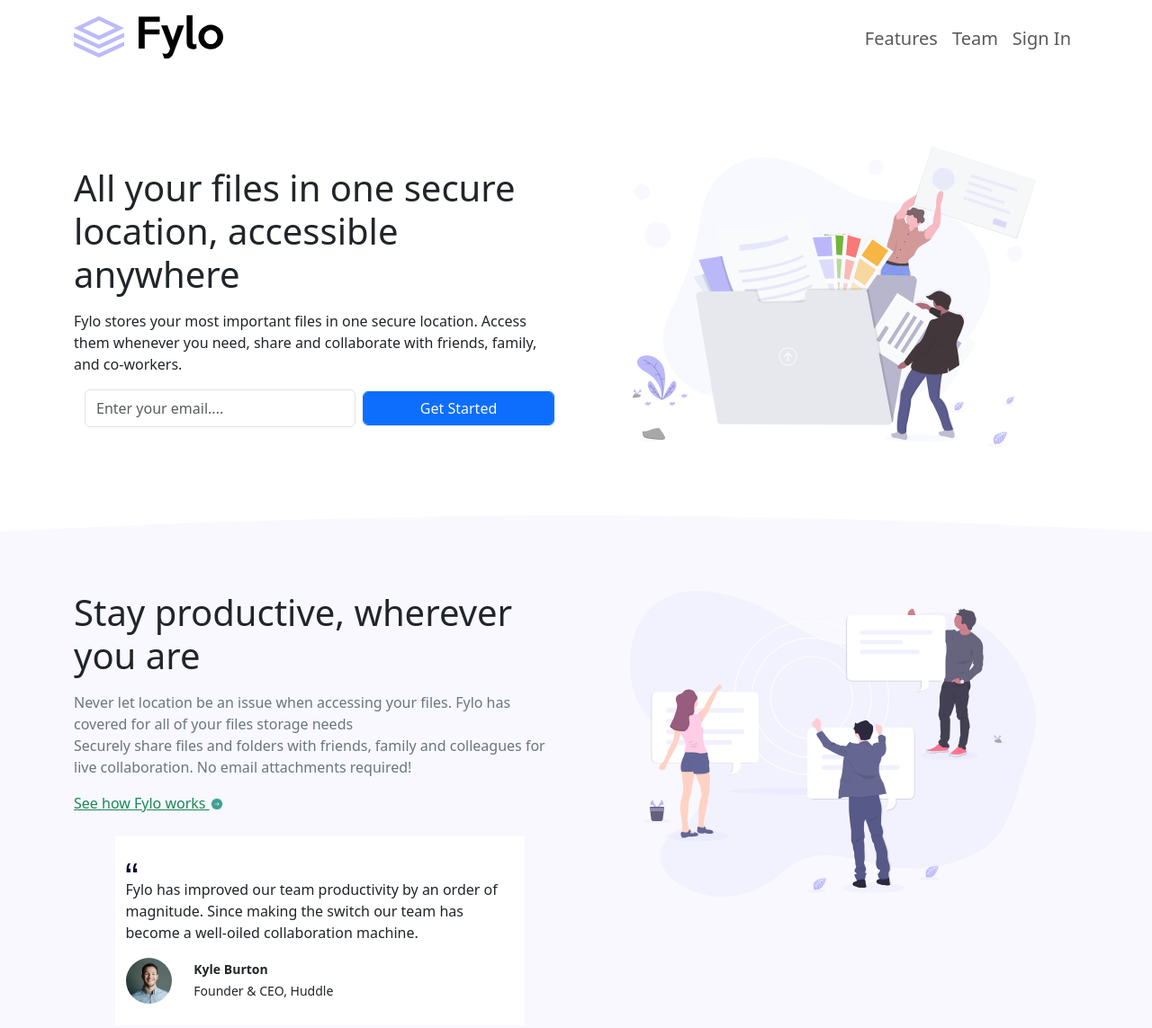
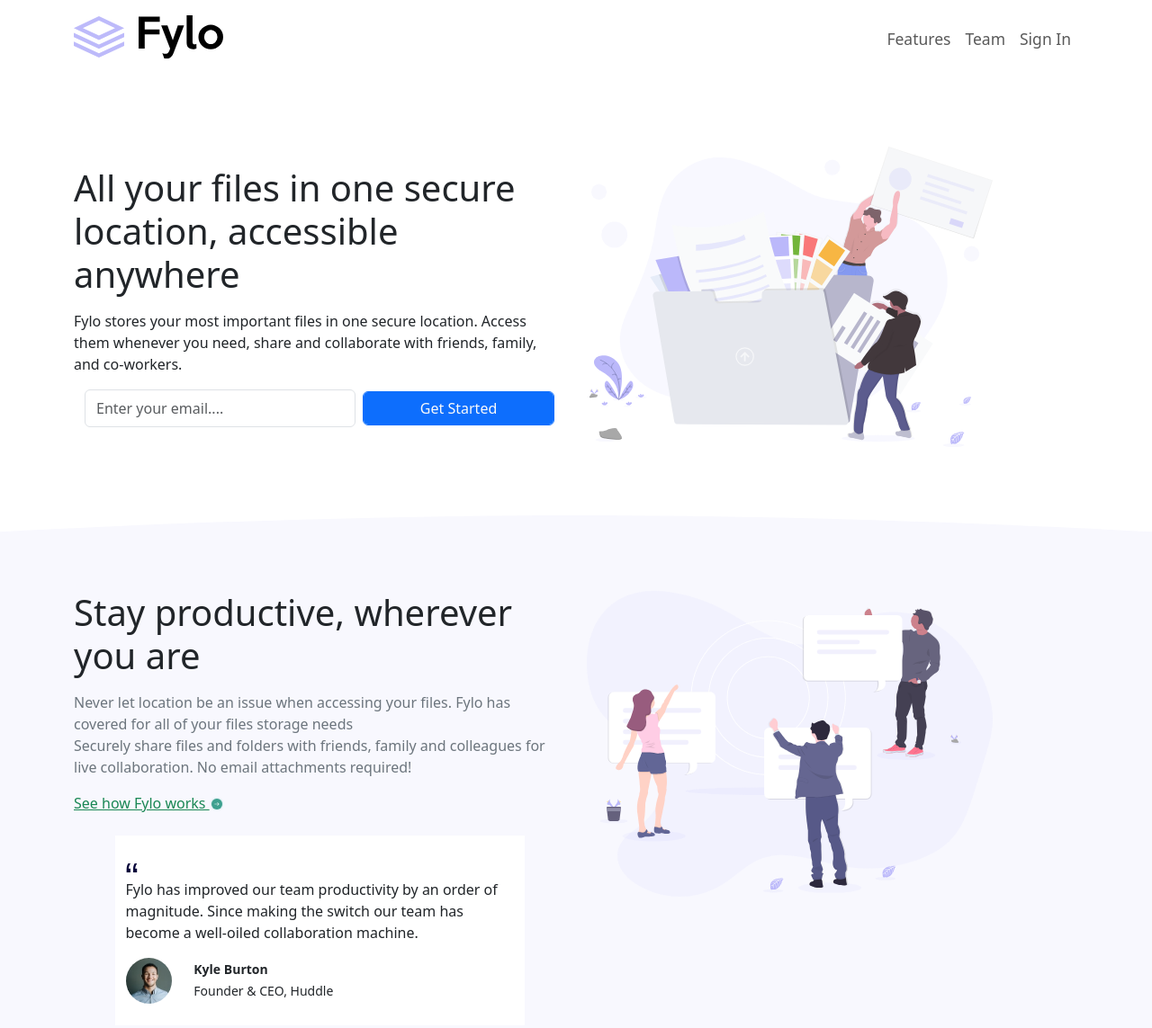
Before and after one commit to Cyogbang/FYLO-with-bs, a plain HTML site: page index.html in a window 1280 px wide. Shown: the top 1143 px of the page at 90% size. Drawn offline with nearby package versions, Linux system fonts and the light colour scheme.

Commit message:
Size to tiny screen fixed

```diff
--- a/index.html
+++ b/index.html
@@ -24,7 +24,7 @@
                 <!-- <h1 class="fw-bold">Fylo</h1> -->
             <a href="#intro" class="navbar-brand">
                 <h1 class="fw-bold">
-                    <img src="./images/logo copy.svg" alt="icon">
+                    <img src="./images/logo copy.svg" alt="icon" class="img-fluid">
                 </h1>
             </a>
 
@@ -33,13 +33,13 @@
             <div class="justify-content-end allign-items-center" id="main-nav">
                 <ul class="navbar-nav">
                 <li class="lead nav-items">
-                    <a href="#intro" class="nav-link">Features</a>
+                    <small><a href="#intro" class="nav-link">Features</a></small>
                 </li>
                 <li class="lead nav-items">
-                    <a href="#Info" class="nav-link">Team</a>
+                    <small><a href="#Info" class="nav-link">Team</a></small>
                 </li>
                 <li class="lead nav-items">
-                    <a href="#SignUp" class="nav-link">Sign In</a>
+                    <small><a href="#SignUp" class="nav-link">Sign In</a></small>
                 </li>
                 </ul>
             </div>
@@ -49,7 +49,7 @@
             <div class="container-md">
                 <div class="row align-items-center my-3">
                     <div class="col-8 col-md-5 d-md-none text-center my-5">
-                        <img class="img-fluid ms-5 col-md-12" src="./images/illustration-1.svg" alt="illustration">
+                        <img class="img-fluid col-md-12" src="./images/illustration-1.svg" alt="illustration">
                     </div>
                     <div class="col-md-6 text-center text-md-start">
                         <h1 class="mb-3">All your files in one secure location, accessible anywhere </h1>
@@ -75,7 +75,7 @@
 
                     </div>
                     <div class="col-8 col-md-5 d-none d-md-block text-center">
-                        <img class="img-fluid ms-5 col-md-12" src="./images/illustration-1.svg" alt="illustration">
+                        <img class="img-fluid col-md-12" src="./images/illustration-1.svg" alt="illustration">
                     </div>
                 </div>
             </div>
@@ -89,7 +89,7 @@
                 <div class="container-lg">
                     <div class="row my-4 align-items-start">
                         <div class="col-8 col-md-5 text-center d-md-none  my-4">
-                            <img class="img-fluid ms-5 col-md-12" src="./images/illustration-2.svg" alt="illustration">
+                            <img class="img-fluid col-md-12" src="./images/illustration-2.svg" alt="illustration">
                         </div>
                         <div class="col-md-6 text-center text-md-start">
                             <h1 class="mb-3">Stay productive, wherever you are</h1>
@@ -109,7 +109,7 @@
                             </div>
                         </div>
                         <div class="col-8 col-md-5 d-none d-md-block text-center">
-                            <img class="img-fluid ms-5 col-md-12" src="./images/illustration-2.svg" alt="illustration">
+                            <img class="img-fluid col-md-12" src="./images/illustration-2.svg" alt="illustration">
                         </div>
                     </div>
                 </div>
```
Also changed, not shown: MyFYLO/images/avatar-testimonial.jpg (deleted), MyFYLO/images/bg-curve-desktop.svg (deleted), MyFYLO/images/bg-curve-mobile.svg (deleted), MyFYLO/images/favicon-32x32.png (deleted), MyFYLO/images/icon-arrow.svg (deleted), MyFYLO/images/icon-email.svg (deleted), MyFYLO/images/icon-phone.svg (deleted), MyFYLO/images/icon-quotes.svg (deleted), MyFYLO/images/illustration-1.svg (deleted), MyFYLO/images/illustration-2.svg (deleted), MyFYLO/images/logo copy.svg (deleted), MyFYLO/images/logo.svg (deleted).
